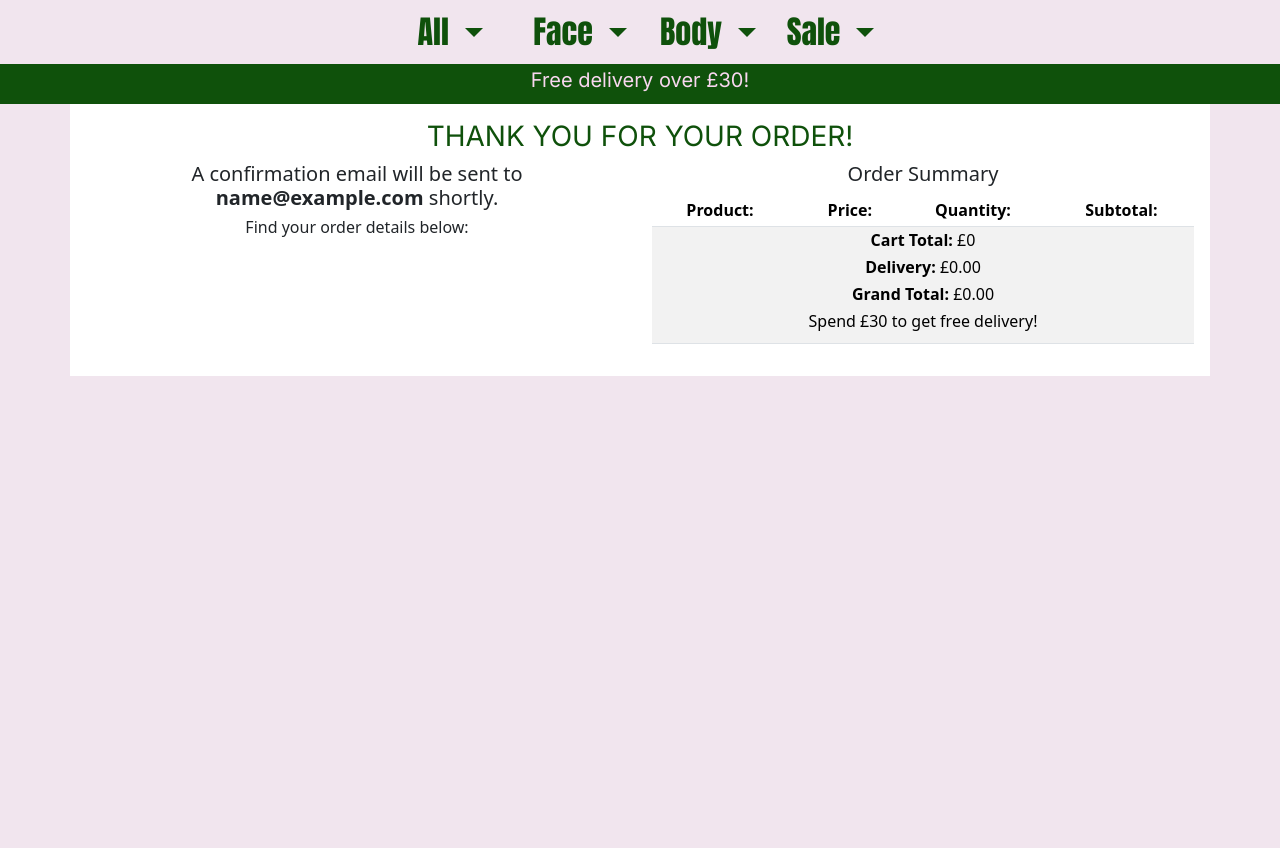
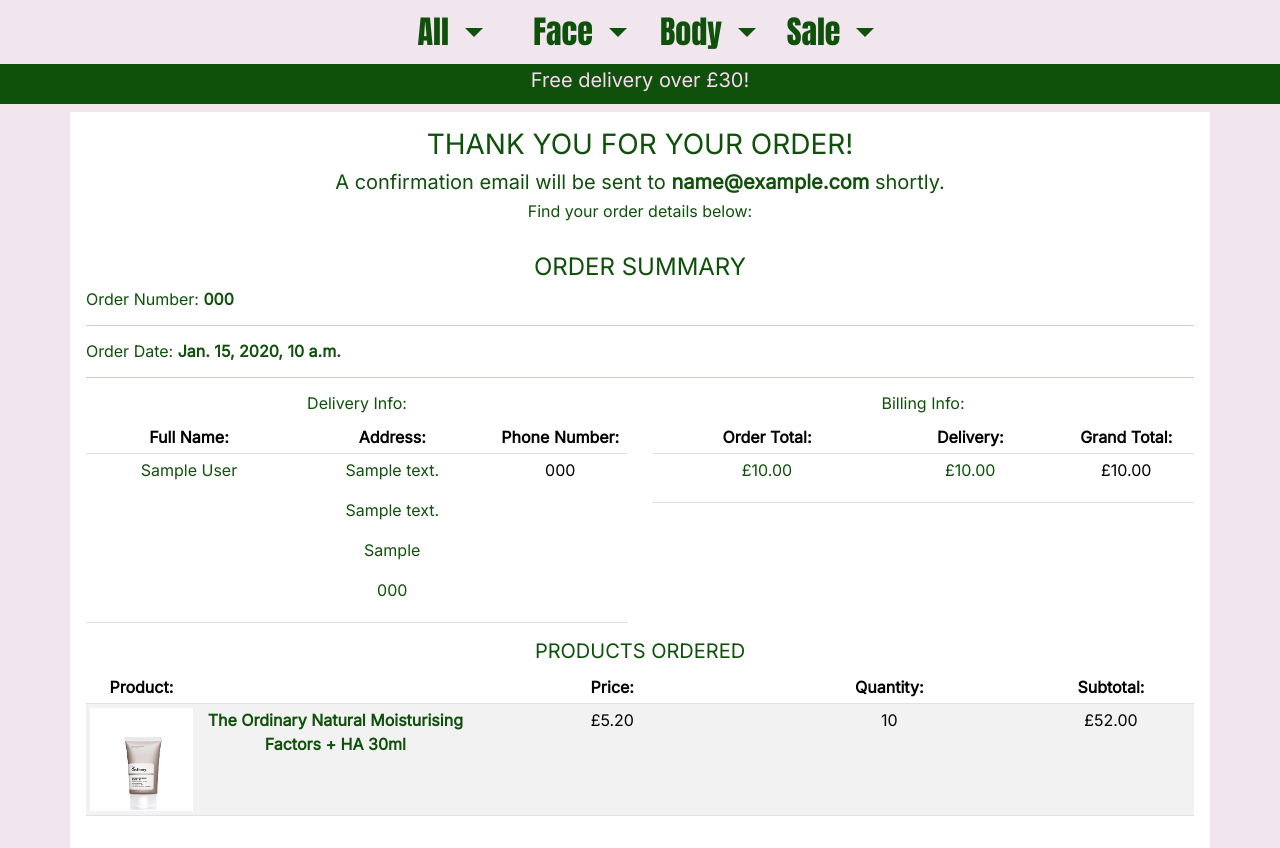
Before and after one commit to mmnowak/mp4, a Django app: page /checkout/checkout_success/000 in a window 1280 px wide. Shown: the part 63-911 px from the top of the page. Before the commit the page ends 439 px from the top, so only its background shows below. Run offline with Django 3.2, Linux system fonts and the light colour scheme; data comes from the database, SQL or seed files in the repository; tables that the repository leaves empty hold one stand-in row (values such as "Sample post"); parts of the project's set-up code (start-up, migrations or seed data) failed here and were passed over; some libraries are stand-ins or nearby versions.

Commit message:
add order summary to the checkout_success page

```diff
--- a/checkout/static/checkout/css/checkout.css
+++ b/checkout/static/checkout/css/checkout.css
@@ -35,3 +35,8 @@
     color: #f1e5ee;
     border: 1px solid #0F510B;
 }
+
+.checkout-success-container {
+  font-family: 'Inter', sans-serif;
+  color: #0F510B;
+}
--- a/checkout/templates/checkout/checkout_success.html
+++ b/checkout/templates/checkout/checkout_success.html
@@ -1,5 +1,6 @@
 {% extends "base.html" %}
 {% load static %}
+{% load cart_tools %}
 
 {% block extra_css %}
     <link rel="stylesheet" href="{% static 'checkout/css/checkout.css' %}">
@@ -7,15 +8,72 @@
 
 {% block content %}
 
-<div class="container bg-white cart-container m-auto p-3">
+<div class="container bg-white checkout-success-container m-auto mt-2 mb-2 p-3">
     <h3 class="category-heading text-center">Thank you for your order!</h3>
-    <div class="row text-center">
-        <div class="col-lg-6 col-md-6 col-sm-12">
+    <div class="text-center">
             <h5>A confirmation email will be sent to <strong>{{ order.email }}</strong> shortly.</h5>
             <h6>Find your order details below:</h6>
+            <br>
         </div>
-        <div class="col-lg-6 col-md-6 col-sm-12">
-            <h5>Order Summary</h5>
+            <h4 class="text-center category-heading">Order Summary</h4>
+            <h6>Order Number: <strong>{{ order.order_number }}</strong></h6>
+            <hr>
+            <h6>Order Date: <strong>{{ order.date }}</strong></h6>
+            <hr>
+            <div class="row text-center">
+                <div class="col-md-6">
+                <h6>Delivery Info:</h6>
+            <div class="table-responsive mt-1">
+            <table class="table table-sm text-center">
+                <thead>
+                    <tr>
+                        <th scope="col">Full Name:</th>
+                        <th scope="col">Address:</th>
+                        <th scope="col">Phone Number:</th>
+                    </tr>
+                </thead>
+                <tr>
+                <td>
+                    <p>{{ order.full_name }}</p>
+                </td>
+                <td><p>{{ order.street_address1 }}</p>
+                {% if order.street_address2 %}
+                <p>{{ order.street_address2 }}</p>
+                {% endif %}
+                <p>{{ order.town_or_city }}</p>
+                <p>{{ order.postcode }}</p>
+                </td>
+                <td class="w-25">{{ order.phone_number }}</td>
+                </tr>
+
+            </table></div></div>
+            <div class="col-md-6">
+                <h6>Billing Info:</h6>
+
+                <div class="table-responsive mt-1">
+                    <table class="table table-sm text-center">
+                        <thead>
+                            <tr>
+                                <th scope="col">Order Total:</th>
+                                <th scope="col">Delivery:</th>
+                                <th scope="col">Grand Total:</th>
+                            </tr>
+                        </thead>
+                        <tr>
+                        <td>
+                            <p>£{{ order.order_total }}</p>
+                        </td>
+                        <td><p>£{{ order.delivery_cost }}</p>
+                        </td>
+                        <td class="w-25">£{{ order.grand_total }}</td>
+                        </tr>
+                    </table></div>
+
+
+            </div>
+
+            </div>
+            <h5 class="text-center category-heading">Products Ordered</h5>
             <div class="table-responsive mt-1">
         <table class="table table-sm table-striped text-center">
             <thead>
@@ -27,7 +85,7 @@
                     <th scope="col">Subtotal: </th>
                 </tr>
             </thead>
-            {% for item in cart_items %}
+            {% for item in order.lineitems.all %}
             <tr>
             <td class="cart-img">
                 <img src="{{ item.product.product_img.url }}" class="img-fluid">
@@ -36,21 +94,10 @@
                 <p><strong>{{ item.product.product_name }}</strong></p>
             </td>
             <td class="w-25">£{{ item.product.price }}</td>
-            <td class="w-25">{{ item.quantity }}
-            </td>
-            <td class="w-25">£{{ item.product.price }}</td>
+            <td class="w-25">{{ item.quantity }}</td>
+            <td class="w-25">£{{ item.product.price | calc_subtotal:item.quantity }}</td>
             </tr>
             {% endfor %}
-            <tr>
-                <td colspan="5">
-                    <h6><strong>Cart Total:</strong> £{{ total }}</h6>
-                    <h6><strong>Delivery:</strong> £{{ delivery|floatformat:2 }}</h6>
-                    <h6><strong>Grand Total:</strong> £{{ grand_total|floatformat:2 }}</h6>
-                {% if free_delivery_delta > 0 %}
-                <h6>Spend £{{ free_delivery_delta }} to get free delivery!</h6>
-                {% endif %}
-                </td>
-            </tr>
         </table>
          </div>
     </div></div></div>
```
